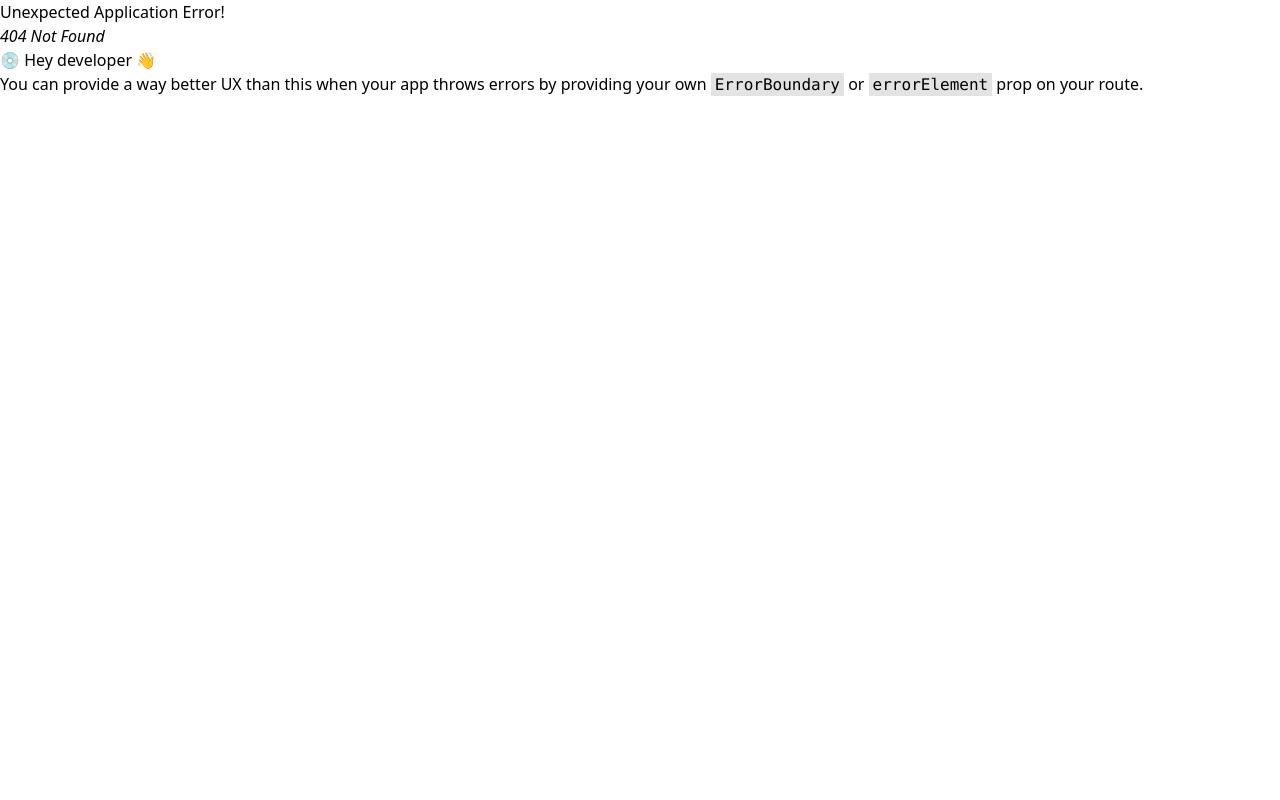
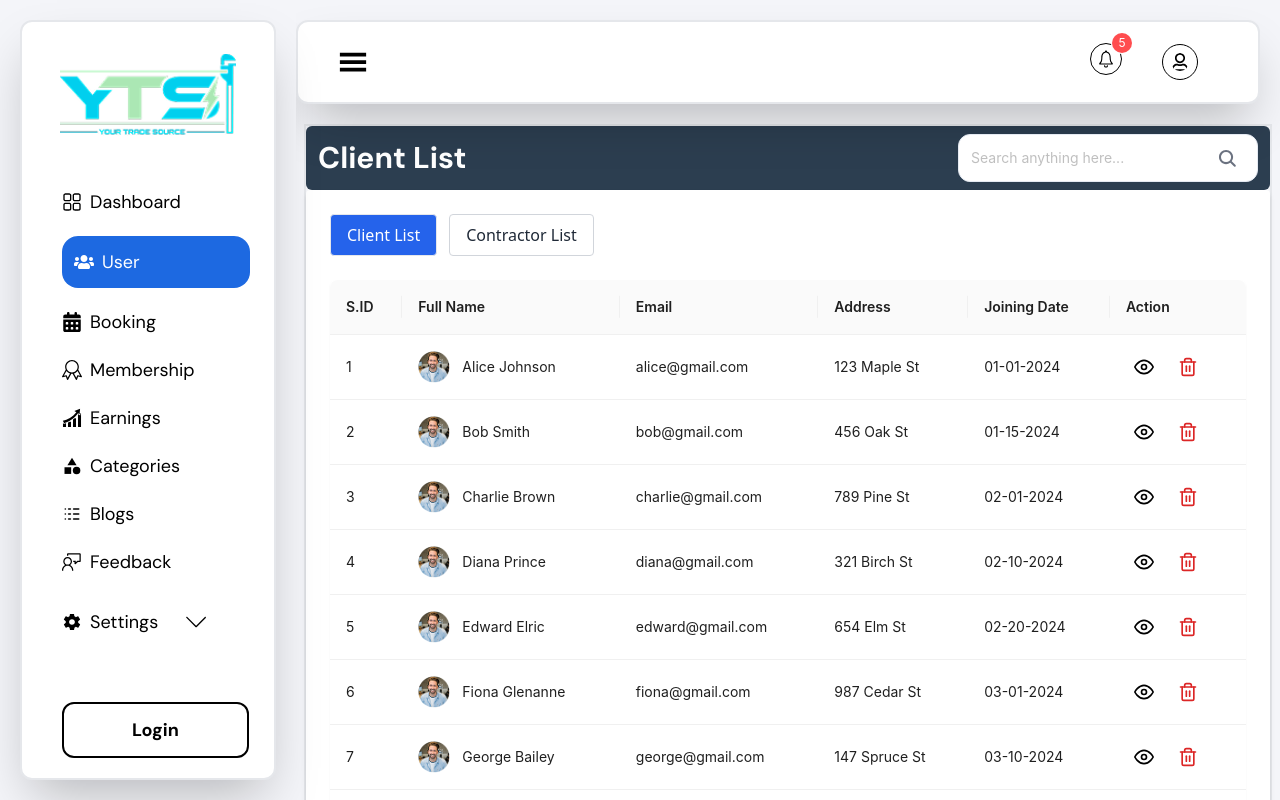
Before and after one commit to Rayhan108/kevin-admin-dashboard, a React (Vite) app: page /userManagement in a window 1280 px wide. Before the commit this address had no page. Built offline with nearby package versions, Linux system fonts and the light colour scheme.

Commit message:
added client and contractor table

```diff
--- a/src/components/MainHeader/MainHeader.jsx
+++ b/src/components/MainHeader/MainHeader.jsx
@@ -25,7 +25,7 @@ const MainHeader = ({ toggleSidebar }) => {
               onClick={() => navigate("/setting/updateProfile")}
               className="flex items-center gap-2  px-5 py-2 "
             >
-              <FaRegUser className="text-black border border-black bg-white rounded-full w-10 h-10 p-2 text-4xl" />
+              <FaRegUser className="text-black border border-black bg-white rounded-full w-9 h-9 p-2 text-4xl" />
             </div>
             <button
               onClick={toggleSidebar}
--- /dev/null
+++ b/src/pages/Users/Users.jsx
@@ -0,0 +1,267 @@
+'use client';
+import { Input, Pagination, Table, Modal } from 'antd';
+import React, { useState } from 'react';
+import { IoSearch } from 'react-icons/io5';
+import { FiEye, FiTrash2 } from 'react-icons/fi';
+import userImg from '../../assets/Ellipse 1.png'; // Make sure the user image path is correct
+
+const Users = () => {
+  const [currentPage, setCurrentPage] = useState(1);
+  const [isModalVisible, setIsModalVisible] = useState(false);
+  const [isDeleteModalVisible, setIsDeleteModalVisible] = useState(false);
+  const [currentUser, setCurrentUser] = useState(null);
+  const [activeTab, setActiveTab] = useState('client');
+  const pageSize = 8;
+
+  // ✅ Separate Client Data
+  const clientData = [
+    { id: 1, fullName: 'Alice Johnson', email: 'alice@gmail.com', address: '123 Maple St', joiningDate: '01-01-2024' },
+    { id: 2, fullName: 'Bob Smith', email: 'bob@gmail.com', address: '456 Oak St', joiningDate: '01-15-2024' },
+    { id: 3, fullName: 'Charlie Brown', email: 'charlie@gmail.com', address: '789 Pine St', joiningDate: '02-01-2024' },
+    { id: 4, fullName: 'Diana Prince', email: 'diana@gmail.com', address: '321 Birch St', joiningDate: '02-10-2024' },
+    { id: 5, fullName: 'Edward Elric', email: 'edward@gmail.com', address: '654 Elm St', joiningDate: '02-20-2024' },
+    { id: 6, fullName: 'Fiona Glenanne', email: 'fiona@gmail.com', address: '987 Cedar St', joiningDate: '03-01-2024' },
+    { id: 7, fullName: 'George Bailey', email: 'george@gmail.com', address: '147 Spruce St', joiningDate: '03-10-2024' },
+    { id: 8, fullName: 'Hannah Abbott', email: 'hannah@gmail.com', address: '258 Fir St', joiningDate: '03-20-2024' },
+    { id: 9, fullName: 'Isaac Clarke', email: 'isaac@gmail.com', address: '369 Walnut St', joiningDate: '04-01-2024' },
+  ];
+
+  // ✅ Separate Contractor Data
+  const contractorData = [
+    { id: 101, fullName: 'Jason Bourne', email: 'jason@contractor.com', address: '900 Contractor Ave', joiningDate: '01-05-2024' },
+    { id: 102, fullName: 'Karen Page', email: 'karen@contractor.com', address: '800 Legal St', joiningDate: '01-20-2024' },
+    { id: 103, fullName: 'Luke Cage', email: 'luke@contractor.com', address: '700 Harlem Rd', joiningDate: '02-03-2024' },
+    { id: 104, fullName: 'Matt Murdock', email: 'matt@contractor.com', address: '600 Hell Kitchen', joiningDate: '02-15-2024' },
+    { id: 105, fullName: 'Nancy Drew', email: 'nancy@contractor.com', address: '500 Mystery Ln', joiningDate: '02-28-2024' },
+    { id: 106, fullName: 'Oliver Queen', email: 'oliver@contractor.com', address: '400 Star City', joiningDate: '03-05-2024' },
+    { id: 107, fullName: 'Peter Parker', email: 'peter@contractor.com', address: '300 Queens Blvd', joiningDate: '03-15-2024' },
+    { id: 108, fullName: 'Quinn Perkins', email: 'quinn@contractor.com', address: '200 Scandal St', joiningDate: '03-25-2024' },
+    { id: 109, fullName: 'Rachel Green', email: 'rachel@contractor.com', address: '100 Friends St', joiningDate: '04-05-2024' },
+  ];
+
+  const currentData =
+    activeTab === 'client'
+      ? clientData.slice((currentPage - 1) * pageSize, currentPage * pageSize)
+      : contractorData.slice((currentPage - 1) * pageSize, currentPage * pageSize);
+
+  const onChange = (page) => {
+    setCurrentPage(page);
+  };
+
+  const columns = [
+    {
+      title: 'S.ID',
+      dataIndex: 'id',
+      key: 'id',
+    },
+    {
+      title: 'Full Name',
+      dataIndex: 'fullName',
+      key: 'fullName',
+      render: (text) => (
+        <div className="flex items-center gap-3">
+          <img src={userImg} alt="User" className="w-8 h-8 rounded-full" />
+          <span>{text}</span>
+        </div>
+      ),
+    },
+    {
+      title: 'Email',
+      dataIndex: 'email',
+      key: 'email',
+    },
+    {
+      title: 'Address',
+      dataIndex: 'address',
+      key: 'address',
+    },
+    {
+      title: 'Joining Date',
+      dataIndex: 'joiningDate',
+      key: 'joiningDate',
+    },
+    {
+      title: 'Action',
+      key: 'action',
+      render: (_, record) => (
+        <div className="flex gap-2">
+          <button
+            className=" text-black text-xl px-2 py-1 rounded"
+            onClick={() => handleView(record)}
+          >
+            <FiEye />
+          </button>
+          <button
+            className=" text-red-600 text-xl px-2 py-1 rounded"
+            onClick={() => handleDelete(record)}
+          >
+            <FiTrash2 />
+          </button>
+        </div>
+      ),
+    },
+  ];
+
+  const handleView = (user) => {
+    setCurrentUser(user);
+    setIsModalVisible(true);
+  };
+
+  const handleDelete = (user) => {
+    setCurrentUser(user);
+    setIsDeleteModalVisible(true);
+  };
+
+  const handleDeleteConfirm = () => {
+    console.log('Deleted user:', currentUser);
+    setIsDeleteModalVisible(false);
+  };
+
+  const handleCancel = () => {
+    setIsModalVisible(false);
+    setIsDeleteModalVisible(false);
+  };
+
+  return (
+    <div className="border-2 mt-2">
+      <div className="flex justify-between font-title bg-[#2C3E50] px-3 py-2 rounded-md">
+        <div className="flex justify-center items-center gap-5">
+          <p className="text-[#ffffff] font-title text-3xl font-bold">
+            {activeTab === 'client' ? 'Client List' : 'Contractor List'}
+          </p>
+        </div>
+        <div className="flex gap-5">
+          <div className="relative w-full sm:w-[300px]">
+            <Input
+              type="text"
+              placeholder="Search anything here..."
+              className="border border-[#e5eaf2] py-3 outline-none w-full rounded-xl px-3"
+            />
+            <span className="text-gray-500 absolute top-0 right-0 h-full px-5 flex items-center justify-center cursor-pointer">
+              <IoSearch className="text-[1.3rem]" />
+            </span>
+          </div>
+        </div>
+      </div>
+
+      <div className="p-6 bg-white rounded shadow-md">
+        {/* Tabs */}
+        <div className="flex space-x-3 mb-6">
+          <button
+            onClick={() => setActiveTab('client')}
+            className={`px-4 py-2 rounded border ${
+              activeTab === 'client'
+                ? 'bg-blue-600 text-white'
+                : 'bg-white text-gray-800 border-gray-300'
+            }`}
+          >
+            Client List
+          </button>
+          <button
+            onClick={() => setActiveTab('contractor')}
+            className={`px-4 py-2 rounded border ${
+              activeTab === 'contractor'
+                ? 'bg-blue-600 text-white'
+                : 'bg-white text-gray-800 border-gray-300'
+            }`}
+          >
+            Contractor List
+          </button>
+        </div>
+
+        {/* Table */}
+        <Table
+          columns={columns}
+          dataSource={currentData}
+          pagination={false}
+          rowKey="id"
+          className="rounded-md shadow-sm"
+        />
+
+        {/* Pagination */}
+        <div className="mt-4">
+          <Pagination
+            current={currentPage}
+            pageSize={pageSize}
+            total={activeTab === 'client' ? clientData.length : contractorData.length}
+            onChange={onChange}
+            showSizeChanger={false}
+          />
+        </div>
+      </div>
+
+      {/* Modals */}
+      {/* User Details Modal */}
+      <Modal
+        visible={isModalVisible}
+        onCancel={handleCancel}
+        footer={null}
+        centered
+        closable={false}
+      >
+        <div className="text-center px-8 py-4">
+          <h2 className="text-2xl font-semibold text-gray-800 mb-1">
+            {activeTab === 'client' ? 'Client Details' : 'Contractor Details'}
+          </h2>
+          <p className="text-sm text-gray-500 mb-4">
+            See all details about {currentUser?.fullName}
+          </p>
+<div className='text-left'>
+
+          <div className="flex items-center gap-3  mb-4">
+            <img
+              src={userImg}
+              alt="User"
+              className="w-16 h-16 rounded-full object-cover"
+            />
+          <h3 className="font-semibold text-lg text-gray-700 mb-3">{currentUser?.fullName}</h3>
+          </div>
+
+</div>
+
+          <div className="text-left  mx-auto text-sm text-gray-700 space-y-2">
+            <p className="text-xl font-bold">User Information</p>
+            <p><span className="font-medium">Name</span> : {currentUser?.fullName}</p>
+            <p><span className="font-medium">Email</span> : {currentUser?.email}</p>
+            <p><span className="font-medium">Address</span> : {currentUser?.address}</p>
+            <p><span className="font-medium">Joining Date</span> : {currentUser?.joiningDate}</p>
+          </div>
+
+
+        </div>
+      </Modal>
+
+      {/* Delete Confirmation Modal */}
+      <Modal
+        visible={isDeleteModalVisible}
+        onCancel={handleCancel}
+        footer={null}
+        centered
+        closable={false}
+      >
+        <div className="text-center px-6 py-6">
+          <h2 className="text-3xl font-bold text-gray-900 mb-6">
+            Do you want to Remove this user?
+          </h2>
+
+          <div className="flex justify-center gap-4">
+            <button
+              onClick={handleCancel}
+              className="border border-gray-400 px-5 py-2 rounded-md text-gray-700 hover:bg-gray-100"
+            >
+              Cancel
+            </button>
+            <button
+              onClick={handleDeleteConfirm}
+              className="bg-red-500 text-white px-5 py-2 rounded-md hover:bg-red-600"
+            >
+              Yes, Confirm
+            </button>
+          </div>
+        </div>
+      </Modal>
+    </div>
+  );
+};
+
+export default Users;
--- a/src/router/router.jsx
+++ b/src/router/router.jsx
@@ -9,6 +9,7 @@ import Forgotpass from "../pages/ForgotPass/ForgotPass";
 
 import { createBrowserRouter } from "react-router-dom";
 import PasswordReset from "../pages/PasswordReset/PasswordReset";
+import Users from "../pages/Users/Users";
 
 
 const router = createBrowserRouter([
@@ -40,6 +41,10 @@ const router = createBrowserRouter([
         path: "/",
         element: <DashboardPage/>,
       },
+      {
+        path: "/userManagement",
+        element: <Users/>,
+      },
 
     ],
   },
```
